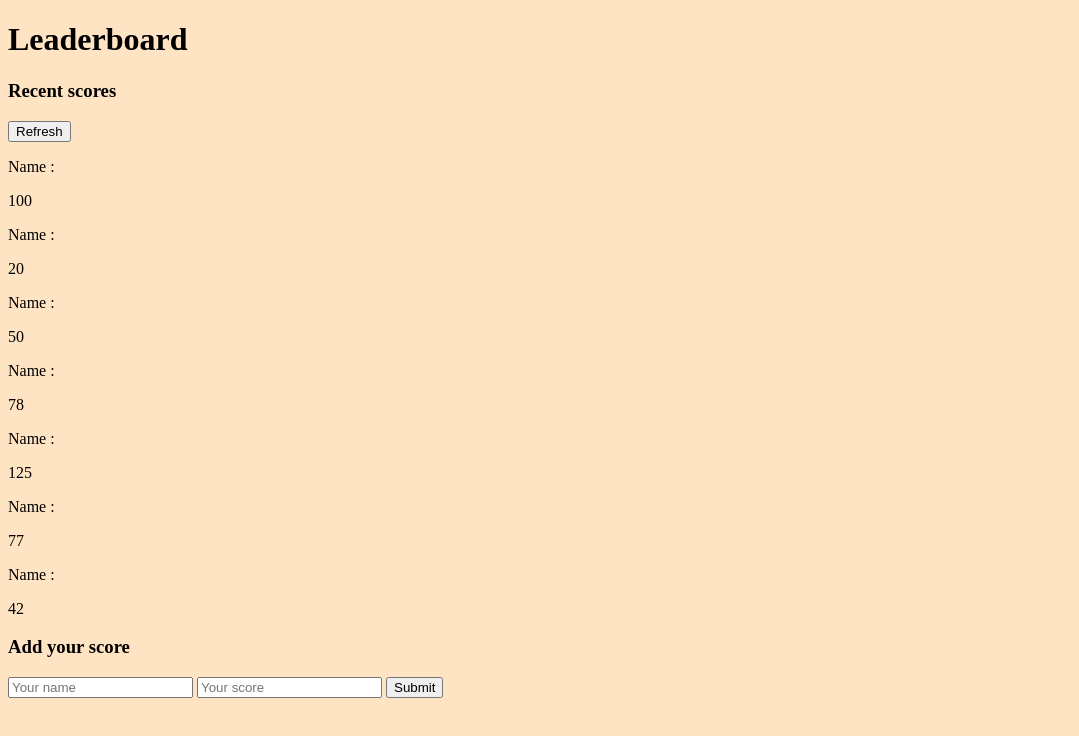
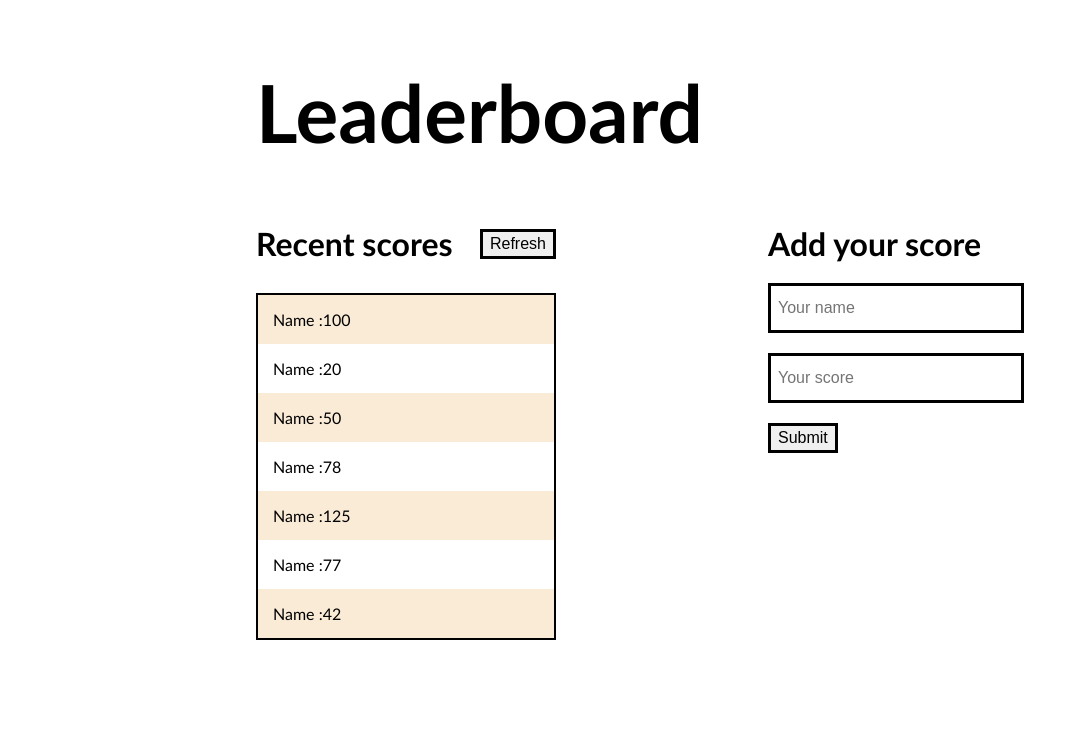
Before and after one commit to quavo19/Leaderboard, a website built with webpack: page src/index.html in a window 1280 px wide. Shown: the whole page, without its empty margins (0-1079 px from the left). Built offline with nearby package versions, Linux system fonts and the light colour scheme.

Commit message:
Add styling to markup

```diff
--- a/src/style.css
+++ b/src/style.css
@@ -1,3 +1,72 @@
+* {
+  margin: 0;
+  padding: 0;
+  box-sizing: border-box;
+}
+
 body {
-  background-color: bisque;
+  font-family: 'Gill Sans', 'Gill Sans MT', Calibri, 'Trebuchet MS', sans-serif;
 }
+
+h1 {
+  font-size: 5rem;
+}
+
+h3 {
+  font-size: 2rem;
+}
+
+header,
+.Content {
+  display: flex;
+  justify-content: space-between;
+  margin: 5% 20%;
+}
+
+.score-refresh {
+  display: flex;
+  justify-content: space-between;
+  align-items: center;
+}
+
+.score {
+  width: 50%;
+  max-width: 300px;
+}
+
+.score-content {
+  padding-bottom: 30px;
+}
+
+.score-update {
+  border: 2.5px solid;
+}
+
+.name-score {
+  display: flex;
+  padding: 15px;
+}
+
+.name-score:nth-child(odd) {
+  background-color: antiquewhite;
+}
+
+button {
+  display: flex;
+  align-items: center;
+  border: 3px solid;
+  height: 30px;
+  padding: 7px;
+  font-size: 1rem;
+
+}
+
+input {
+  display: flex;
+  padding: 7px;
+  font-size: 1rem;
+  margin: 20px 0;
+  border: 3px solid;
+  height: 50px;
+  width: 20vw;
+}
```
